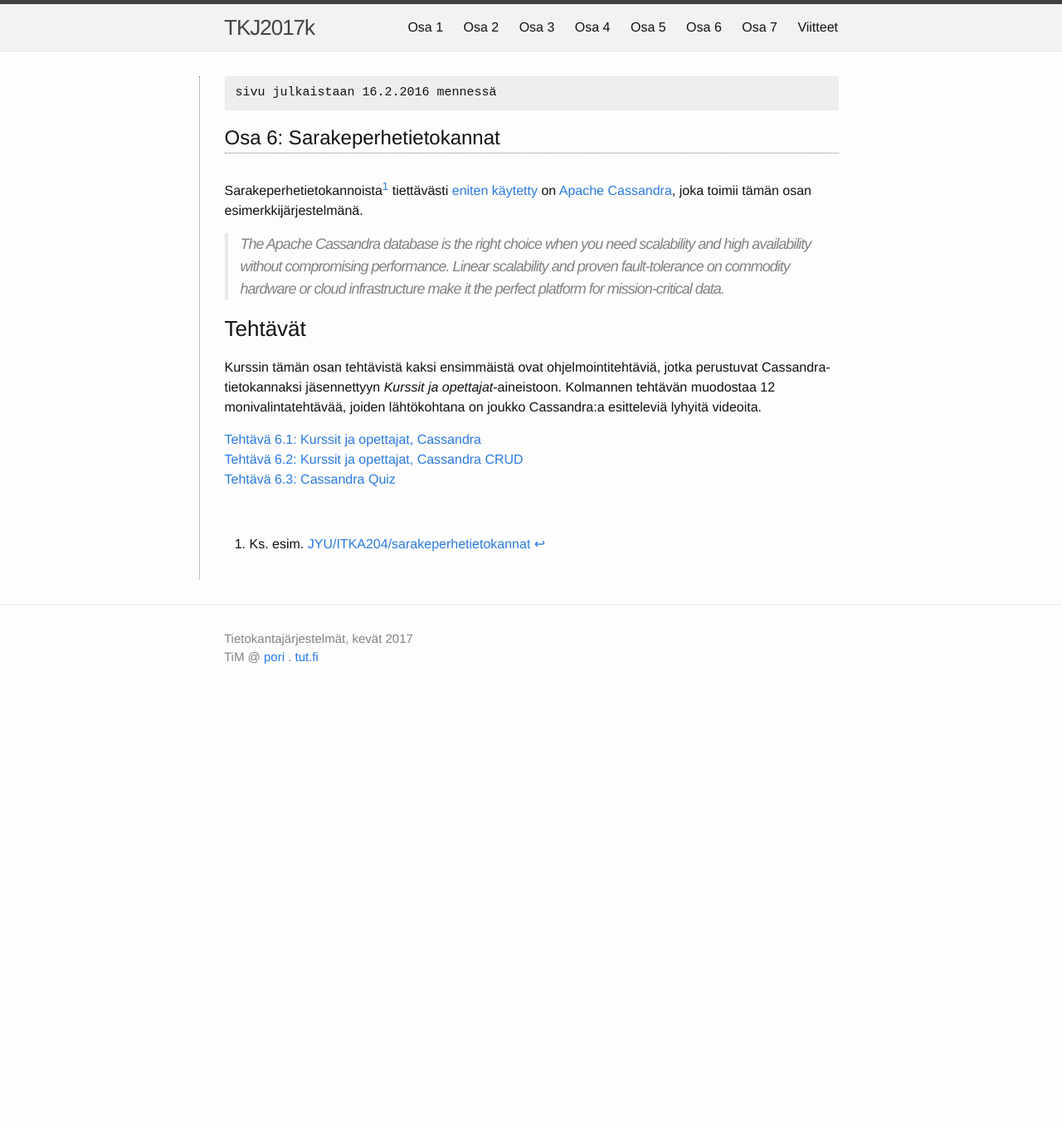
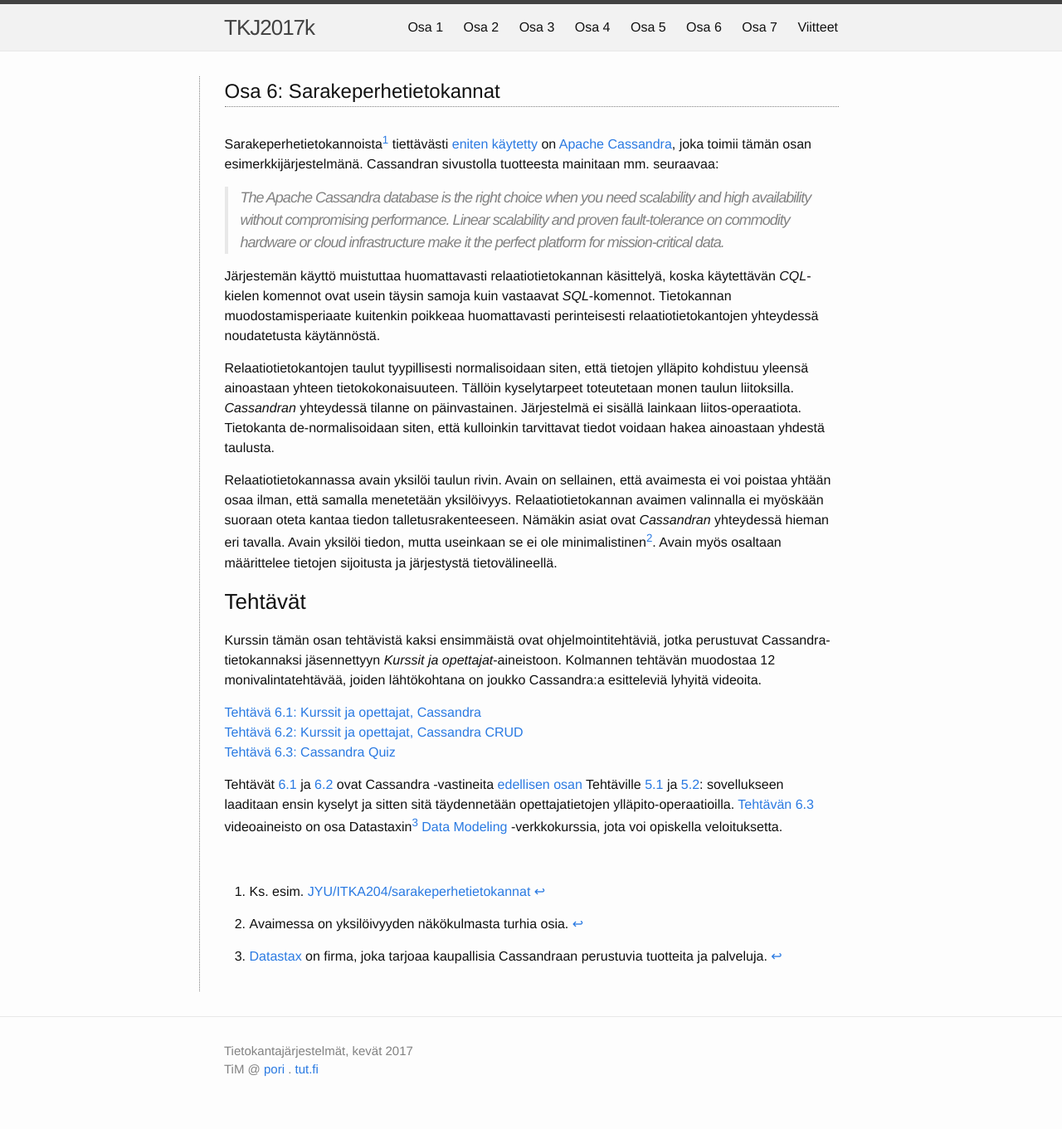
Before and after one commit to timedu/tkj2017k, a Jekyll site: the page built from docs/_osa6/index.md, in a window 1280 px wide. Shown: the whole page at 83% size. Built offline with Jekyll 4.4.1, drawn with Linux system fonts in a browser that asks for light colours; before the commit the page ends 900 px from its top, so only the background shows below that.

Commit message:
part 6 update

```diff
--- a/docs/_osa6/index.md
+++ b/docs/_osa6/index.md
@@ -1,11 +1,9 @@
 ---
 layout: collection_index
 permalink: /:collection/index.html
-kesken: 1
-julkaisu: 16.2.2016
 ---
 
-Sarakeperhetietokannoista[^1] tiettävästi [eniten käytetty][ranking] on [Apache Cassandra][cassandra], joka toimii tämän osan esimerkkijärjestelmänä.
+Sarakeperhetietokannoista[^1] tiettävästi [eniten käytetty][ranking] on [Apache Cassandra][cassandra], joka toimii tämän osan esimerkkijärjestelmänä. Cassandran sivustolla tuotteesta mainitaan mm. seuraavaa:
 
 [^1]: Ks. esim. [JYU/ITKA204/sarakeperhetietokannat]( https://tim.jyu.fi/view/kurssit/tktl/itka204/kurssimoniste#sarakeperhetietokannat)
 
@@ -15,6 +13,13 @@
 
 > The Apache Cassandra database is the right choice when you need scalability and high availability without compromising performance. Linear scalability and proven fault-tolerance on commodity hardware or cloud infrastructure make it the perfect platform for mission-critical data.
 
+Järjestemän käyttö muistuttaa huomattavasti relaatiotietokannan käsittelyä, koska käytettävän *CQL*-kielen komennot ovat usein täysin samoja kuin vastaavat *SQL*-komennot. Tietokannan muodostamisperiaate kuitenkin poikkeaa huomattavasti perinteisesti relaatiotietokantojen yhteydessä noudatetusta käytännöstä.
+
+Relaatiotietokantojen taulut tyypillisesti normalisoidaan siten, että tietojen ylläpito kohdistuu yleensä ainoastaan yhteen tietokokonaisuuteen. Tällöin kyselytarpeet toteutetaan monen taulun liitoksilla. *Cassandran* yhteydessä tilanne on päinvastainen. Järjestelmä ei sisällä lainkaan liitos-operaatiota. Tietokanta de-normalisoidaan siten, että kulloinkin tarvittavat tiedot voidaan hakea ainoastaan yhdestä taulusta.
+
+Relaatiotietokannassa avain yksilöi taulun rivin. Avain on sellainen, että avaimesta ei voi poistaa yhtään osaa ilman, että samalla menetetään yksilöivyys. Relaatiotietokannan avaimen valinnalla ei myöskään suoraan oteta kantaa tiedon talletusrakenteeseen. Nämäkin asiat ovat *Cassandran* yhteydessä hieman eri tavalla. Avain yksilöi tiedon, mutta useinkaan se ei ole minimalistinen[^2]. Avain myös osaltaan määrittelee tietojen sijoitusta ja järjestystä tietovälineellä.
+
+[^2]: Avaimessa on yksilöivyyden näkökulmasta turhia osia.
 
 ### Tehtävät
 
@@ -22,4 +27,10 @@
 
 {% include exercises_list.md %}
 
+Tehtävät [6.1](tehtava61) ja [6.2](tehtava62) ovat Cassandra -vastineita [edellisen osan](../osa5) Tehtäville [5.1](../osa5/tehtava51) ja [5.2](../osa5/tehtava52): sovellukseen laaditaan ensin kyselyt ja sitten sitä täydennetään opettajatietojen ylläpito-operaatioilla. [Tehtävän 6.3](tehtava63) videoaineisto on osa Datastaxin[^3] [Data Modeling][data-modeling] -verkkokurssia, jota voi opiskella veloituksetta.
+
+[^3]: [Datastax](http://www.datastax.com/company) on firma, joka tarjoaa kaupallisia Cassandraan perustuvia tuotteita ja palveluja.
+
+[data-modeling]: https://academy.datastax.com/resources/ds220-data-modeling
+
 <br/>
```
Also changed, not shown: docs/_osa6/tehtava61.md (+2 -2 lines), docs/_osa6/tehtava62.md (+2 -2 lines), docs/_osa6/tehtava63.md (+1 -1 lines).
